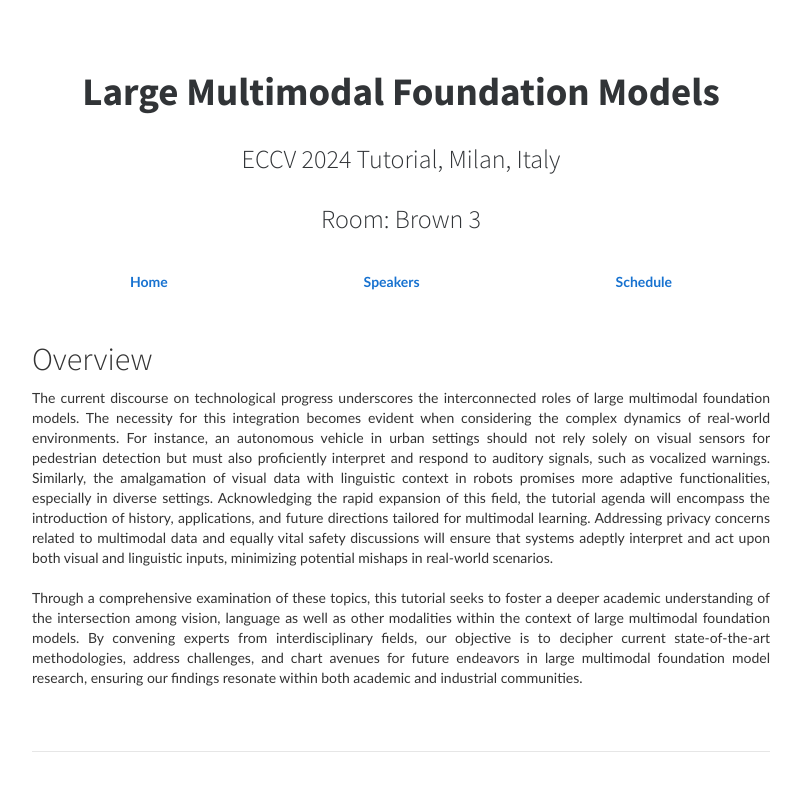
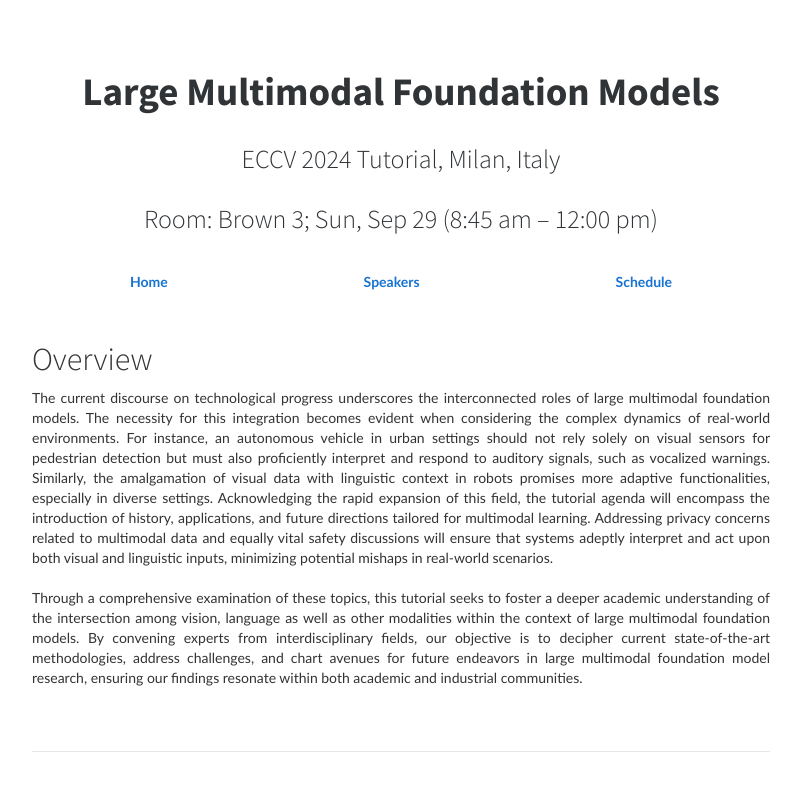
Before and after one commit to Boyiliee/lmfm, a plain HTML site: page index.html in a window 1280 px wide. Shown: the top 800 px of the page, without its empty margins (239-1040 px from the left). Drawn offline with Linux system fonts and the light colour scheme; some packages are replaced by stand-ins of ours; a script that the page names is missing.

Commit message:
Update index.html

```diff
--- a/index.html
+++ b/index.html
@@ -54,7 +54,7 @@
                             ECCV 2024 Tutorial, Milan, Italy <br>
                         </h3>
                         <h3 class="col-md-12 text-center">
-                        Room: Brown 3
+                        Room: Brown 3; Sun, Sep 29 (8:45 am – 12:00 pm)
                         </h3>
                     </h1>
                 </div>
```
